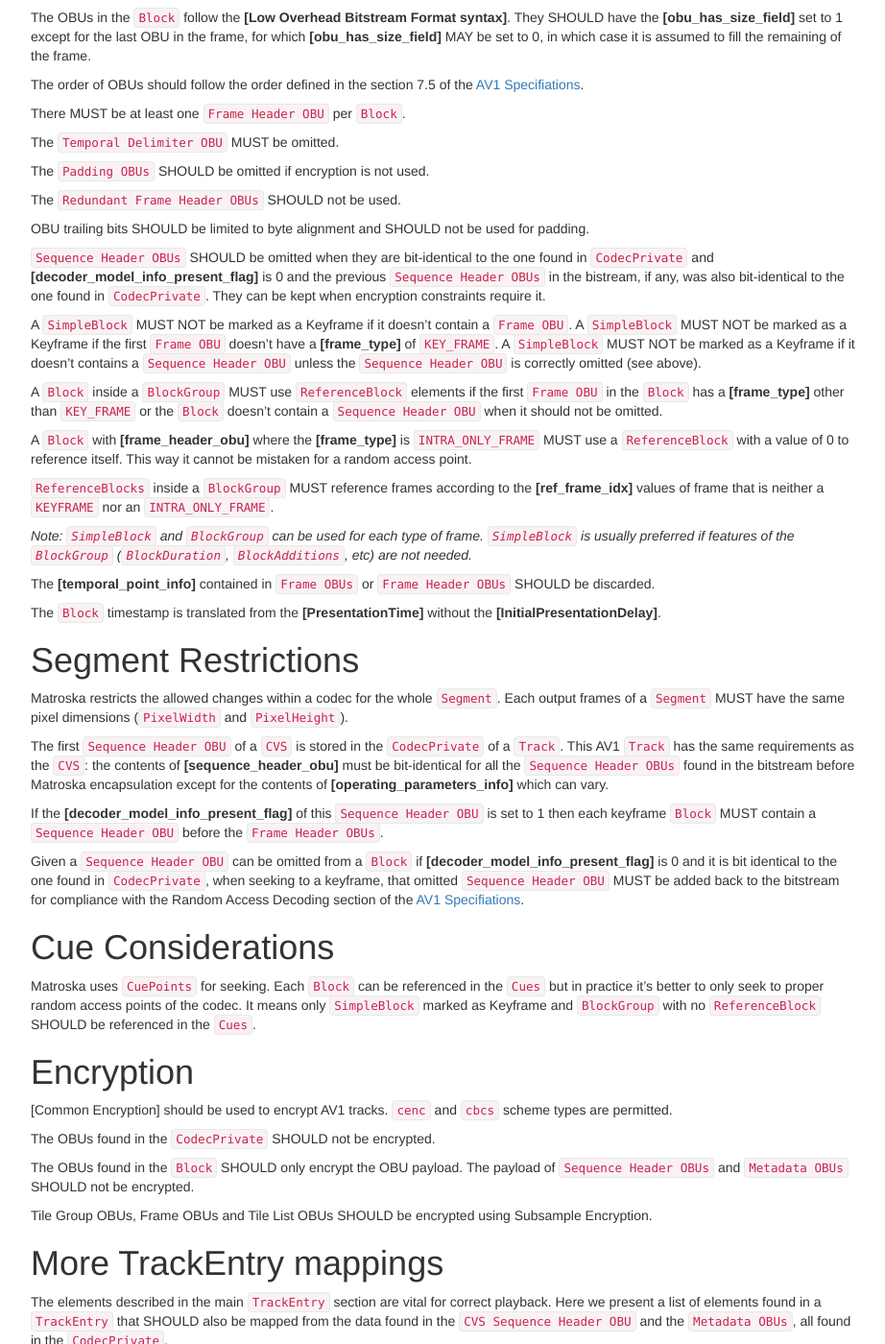
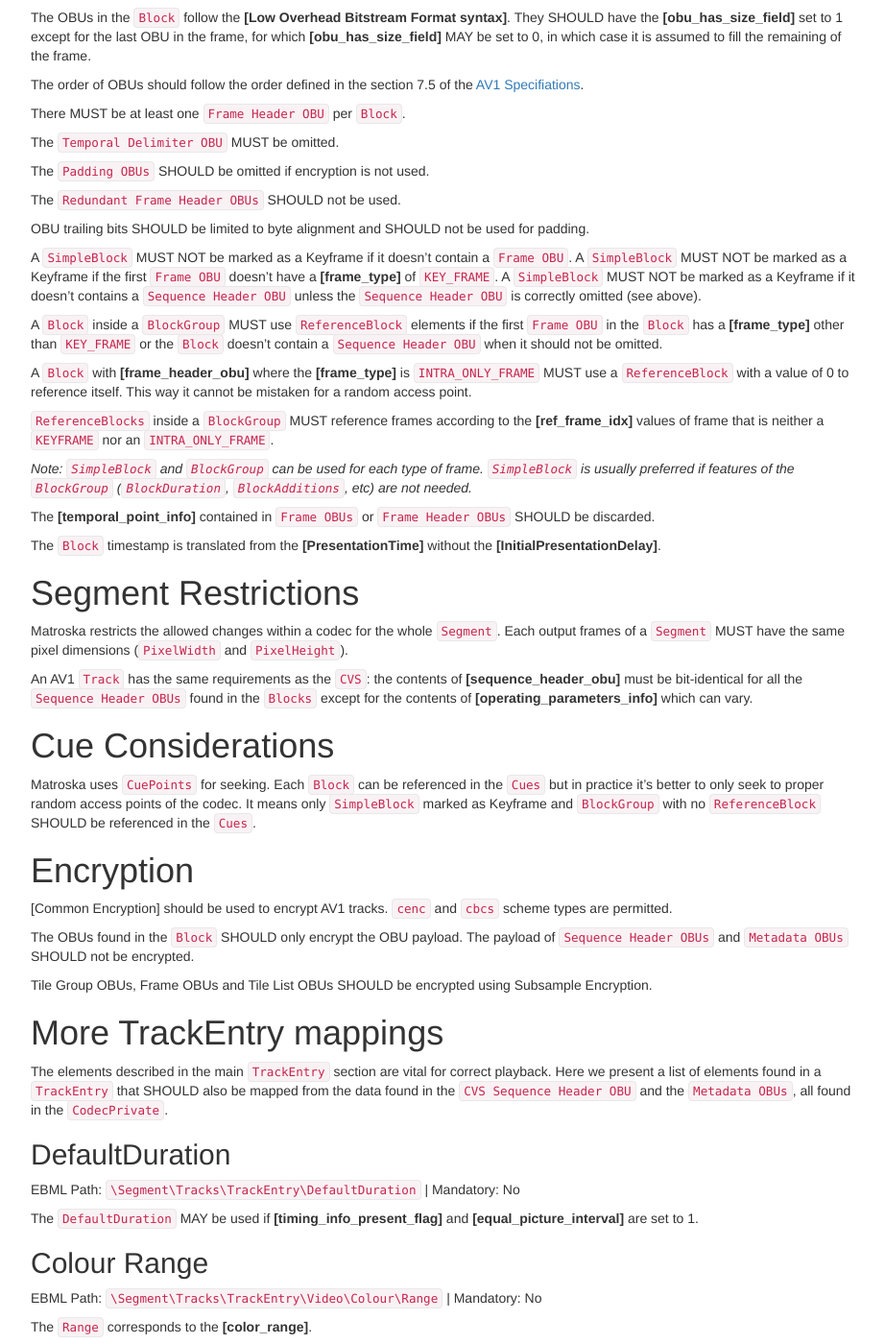
Before and after one commit to ietf-wg-cellar/matroska-specification, a Jekyll site: the page built from codec/av1.md, in a window 1280 px wide and 1400 px high, scrolled down 2862 px. Shown: the whole window at 96% size, without its empty margins (273-1195 px from the left). Built offline with Jekyll 4.4.1, drawn with Linux system fonts in a browser that asks for light colours; our own code applies the rules of GitHub Pages for plain Markdown files; some of the changed text lies outside the part shown.

Commit message:
av1: don't SH OBUs from the Blocks since there's none in CodecPrivate

```diff
--- a/codec/av1.md
+++ b/codec/av1.md
@@ -73,11 +73,11 @@ unsigned int padding (3)
 
 The `initial_presentation_delay_minus_one` field indicates the number of frames (minus one) that need to be decoded prior to starting the presentation of the first frame so that that each frame will be decoded prior to its presentation time under the constraints indicated by `seq_level_idx_0` in the `CodecPrivate`. More precisely, the following procedure SHALL not return any error:
 - construct a hypothetical bitstream consisting of the OBUs carried in the frame followed by the OBUs carried in all the frames referring to that frame,
-- for each `Sequence Header OBU` set __[initial_display_delay_minus_1[0]]__ to the number of frames minus one contained in the first (`initial_presentation_delay_minus_one` + 1) `Blocks`, including the non presentable frames,
+- for each `Sequence Header OBU` set __[initial_display_delay_minus_1[0]]__ to the number of frames, minus one, contained in the first (`initial_presentation_delay_minus_one` + 1) `Blocks`, including the non presentable frames,
 - set the __[frame_presentation_time]__ field of the __[frame_header_obu]__ of each presentable frame such that it matches the presentation time difference between the frame carrying this frame and the previous frame (if it exists, 0 otherwise),
 - apply the decoder model specified in [AV1](#av1-specifications) to this hypothetical bitstream using the first operating point. If __[buffer_removal_time]__ information is present in bitstream for this operating point, the decoding schedule mode SHALL be applied, otherwise the resource availability mode SHALL be applied.
 
-If a muxer cannot verify the above procedure, `initial_presentation_delay_present` MUST be set to 0.
+If a muxer cannot verify the above procedure, `initial_presentation_delay_present` SHOULD be set to 0.
 
 If `initial_presentation_delay_present` is 0 then all bits of `initial_presentation_delay_minus_one` SHOULD be 0 and MUST be discarded.
 
@@ -123,8 +123,6 @@ The `Redundant Frame Header OBUs` SHOULD not be used.
 
 OBU trailing bits SHOULD be limited to byte alignment and SHOULD not be used for padding.
 
-`Sequence Header OBUs` SHOULD be omitted when they are bit-identical to the one found in `CodecPrivate` and __[decoder_model_info_present_flag]__ is 0 and the previous `Sequence Header OBUs` in the bistream, if any, was also bit-identical to the one found in `CodecPrivate`. They can be kept when encryption constraints require it.
-
 A `SimpleBlock` MUST NOT be marked as a Keyframe if it doesn't contain a `Frame OBU`. A `SimpleBlock` MUST NOT be marked as a Keyframe if the first `Frame OBU` doesn't have a __[frame_type]__ of `KEY_FRAME`. A `SimpleBlock` MUST NOT be marked as a Keyframe if it doesn't contains a `Sequence Header OBU` unless the `Sequence Header OBU` is correctly omitted (see above).
 
 A `Block` inside a `BlockGroup` MUST use `ReferenceBlock` elements if the first `Frame OBU` in the `Block` has a __[frame_type]__ other than `KEY_FRAME` or the `Block` doesn't contain a `Sequence Header OBU` when it should not be omitted.
@@ -144,11 +142,7 @@ The `Block` timestamp is translated from the __[PresentationTime]__ without the
 
 Matroska restricts the allowed changes within a codec for the whole `Segment`. Each output frames of a `Segment` MUST have the same pixel dimensions (`PixelWidth` and `PixelHeight`).
 
-The first `Sequence Header OBU` of a `CVS` is stored in the `CodecPrivate` of a `Track`. This AV1 `Track` has the same requirements as the `CVS`: the contents of __[sequence_header_obu]__ must be bit-identical for all the `Sequence Header OBUs` found in the bitstream before Matroska encapsulation except for the contents of __[operating_parameters_info]__ which can vary.
-
-If the __[decoder_model_info_present_flag]__ of this `Sequence Header OBU` is set to 1 then each keyframe `Block` MUST contain a `Sequence Header OBU` before the `Frame Header OBUs`.
-
-Given a `Sequence Header OBU` can be omitted from a `Block` if __[decoder_model_info_present_flag]__ is 0 and it is bit identical to the one found in `CodecPrivate`, when seeking to a keyframe, that omitted `Sequence Header OBU` MUST be added back to the bitstream for compliance with the Random Access Decoding section of the [AV1 Specifiations](#av1-specifications).
+An AV1 `Track` has the same requirements as the `CVS`: the contents of __[sequence_header_obu]__ must be bit-identical for all the `Sequence Header OBUs` found in the `Blocks` except for the contents of __[operating_parameters_info]__ which can vary.
 
 
 # Cue Considerations
@@ -159,8 +153,6 @@ Matroska uses `CuePoints` for seeking. Each `Block` can be referenced in the `Cu
 # Encryption
 
 [Common Encryption] should be used to encrypt AV1 tracks. `cenc` and `cbcs` scheme types are permitted.
-
-The OBUs found in the `CodecPrivate` SHOULD not be encrypted.
 
 The OBUs found in the `Block` SHOULD only encrypt the OBU payload. The payload of `Sequence Header OBUs` and `Metadata OBUs` SHOULD not be encrypted.
 
@@ -186,12 +178,12 @@ The `Range` corresponds to the __[color_range]__.
 ## BitsPerChannel
 EBML Path: `\Segment\Tracks\TrackEntry\Video\Colour\BitsPerChannel` | Mandatory: No
 
-The `BitsPerChannel` corresponds to the __[BitDepth]__ of the Sequence Header OBU found in the `CodecPrivate`.
+The `BitsPerChannel` corresponds to the __[BitDepth]__ of the `CVS Sequence Header OBU`.
 
 ## MatrixCoefficients
 EBML Path: `\Segment\Tracks\TrackEntry\Video\Colour\MatrixCoefficients` | Mandatory: No
 
-The `MatrixCoefficients` corresponds to the __[matrix_coefficients]__ of the Sequence Header OBU found in the `CodecPrivate`. Some values MAY not map correctly to values found in Matroska.
+The `MatrixCoefficients` corresponds to the __[matrix_coefficients]__ of the `CVS Sequence Header OBU`. Some values MAY not map correctly to values found in Matroska.
 
 ## ChromaSitingHorz
 EBML Path: `\Segment\Tracks\TrackEntry\Video\Colour\ChromaSitingHorz` | Mandatory: No
@@ -214,12 +206,12 @@ EBML Path: `\Segment\Tracks\TrackEntry\Video\Colour\ChromaSitingVert` | Mandator
 ## TransferCharacteristics
 EBML Path: `\Segment\Tracks\TrackEntry\Video\Colour\TransferCharacteristics` | Mandatory: No
 
-The `TransferCharacteristics` corresponds to the __[transfer_characteristics]__ of the Sequence Header OBU found in the `CodecPrivate`.
+The `TransferCharacteristics` corresponds to the __[transfer_characteristics]__ of the `CVS Sequence Header OBU`.
 
 ## Primaries
 EBML Path: `\Segment\Tracks\TrackEntry\Video\Colour\Primaries` | Mandatory: No
 
-The `Primaries` corresponds to the __[color_primaries]__ of the Sequence Header OBU found in the `CodecPrivate`. Some values MAY not map correctly to values found in Matroska.
+The `Primaries` corresponds to the __[color_primaries]__ of the `CVS Sequence Header OBU`. Some values MAY not map correctly to values found in Matroska.
 
 ## MaxCLL
 EBML Path: `\Segment\Tracks\TrackEntry\Video\Colour\MaxCLL` | Mandatory: No
```
